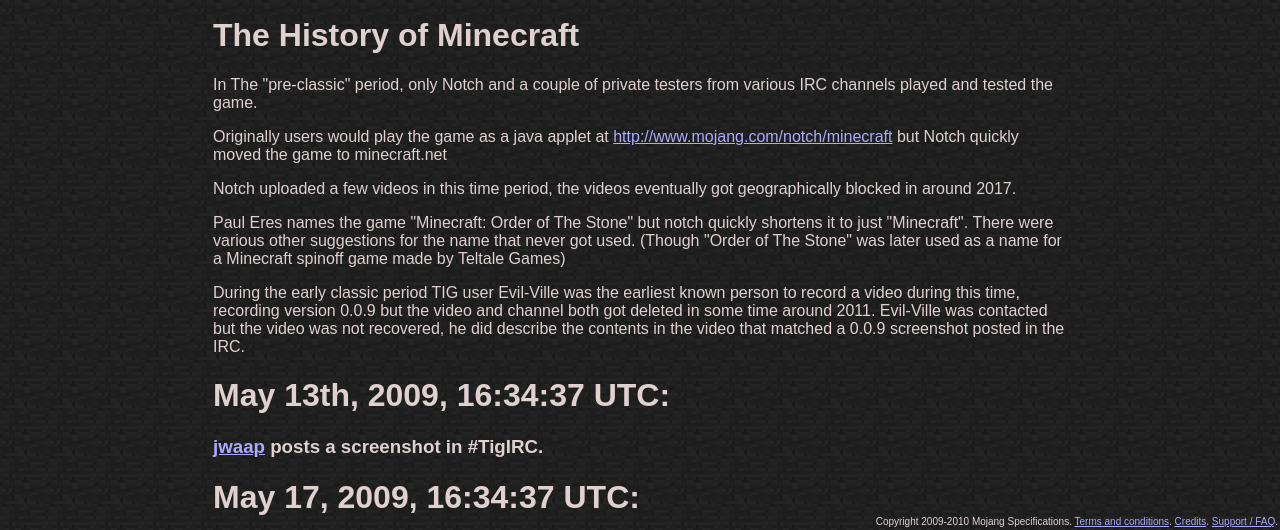
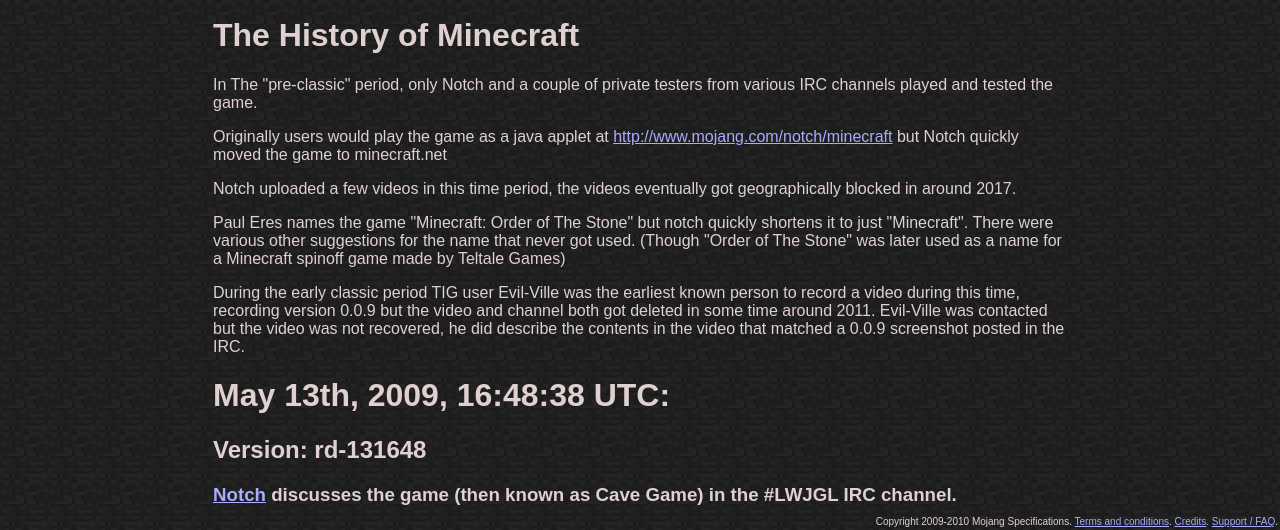
Before and after one commit to hunderslash/minecrafthistory.github.io, a plain HTML site: page index.html in a window 1280 px wide. Shown: the part 270-800 px from the top of the page. Drawn offline with Linux system fonts and the light colour scheme; files whose address does not match are found by name.

Commit message:
started on the changelog

```diff
--- a/index.html
+++ b/index.html
@@ -49,8 +49,9 @@
       <p>During the early classic period TIG user Evil-Ville was the earliest known person to record a video during this time, recording version 0.0.9 but the video and channel both got deleted in some time around 2011. Evil-Ville was contacted but the video was not recovered, he did describe the contents in the video that matched a 0.0.9 screenshot posted in the IRC.</p>
 
 
-      <h1>May 13th, 2009, 16:34:37 UTC:</h1>
-      <h3><a href="#jwaap">jwaap</a> posts a screenshot in #TigIRC.</h3>
+      <h1>May 13th, 2009, 16:48:38 UTC:</h1>
+      <h2>Version: rd-131648</h2>
+      <h3><a href="#notch">Notch</a> discusses the game (then known as Cave Game) in the #LWJGL IRC channel.</h3>
 
       <h1>May 17, 2009, 16:34:37 UTC:</h1>
       <h3><a href="#jwaap">jwaap</a> posts a screenshot in #TigIRC.</h3>
```
